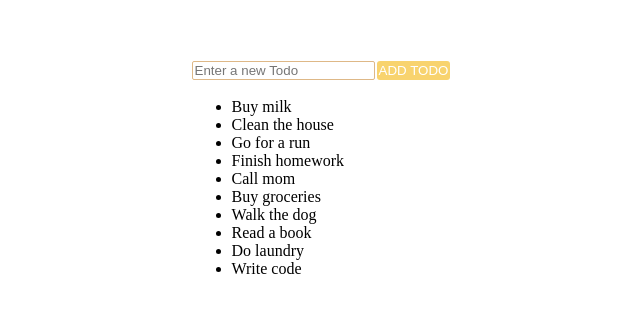
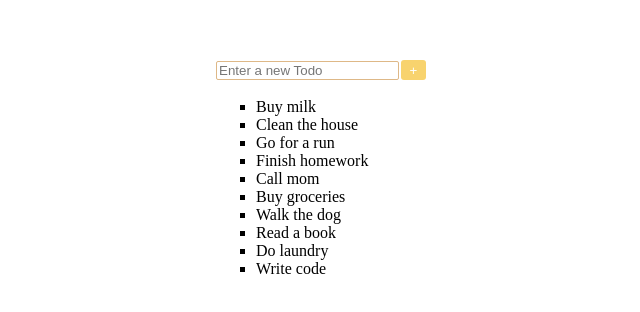
Before and after one commit to leeyeram84/react-basic-todo, a React (Vite) app: page / in a window 1280 px wide. Shown: the part 232-544 px from the top of the page, without its empty margins (318-958 px from the left). Built offline with nearby package versions, Linux system fonts and the light colour scheme.

Commit message:
style : marker style 수정

```diff
--- a/src/components/TodoList.jsx
+++ b/src/components/TodoList.jsx
@@ -50,7 +50,7 @@ const TodoList = () => {
                     onChange={handleInputChange}
                     placeholder="Enter a new Todo"
                 ></input>
-                <button type="submit">ADD TODO</button>
+                <button type="submit">+</button>
             </form>
             <ul>
                 {todos.map((todo) => (
--- a/src/index.css
+++ b/src/index.css
@@ -7,6 +7,8 @@
 }
 
 button {
+    width: 25px;
+    height: 20px;
     margin: 2px;
     padding: 2px;
     border: none;
@@ -19,3 +21,9 @@ input {
     border: 1px solid burlywood;
     border-radius: 2px;
 }
+
+/* ul태그 안에 들어간 list에는 기본적으로 ::marker style이 적용이 되어있기때문에 none 설정으로 없애거나 혹은 다른 값으로 설정을 해주어야한다.  */
+/* 혹은 reset CSS를 통해 html의 css를 모두 초기화 해주는것도 방법 */
+ul {
+    list-style-type: square;
+}
```
